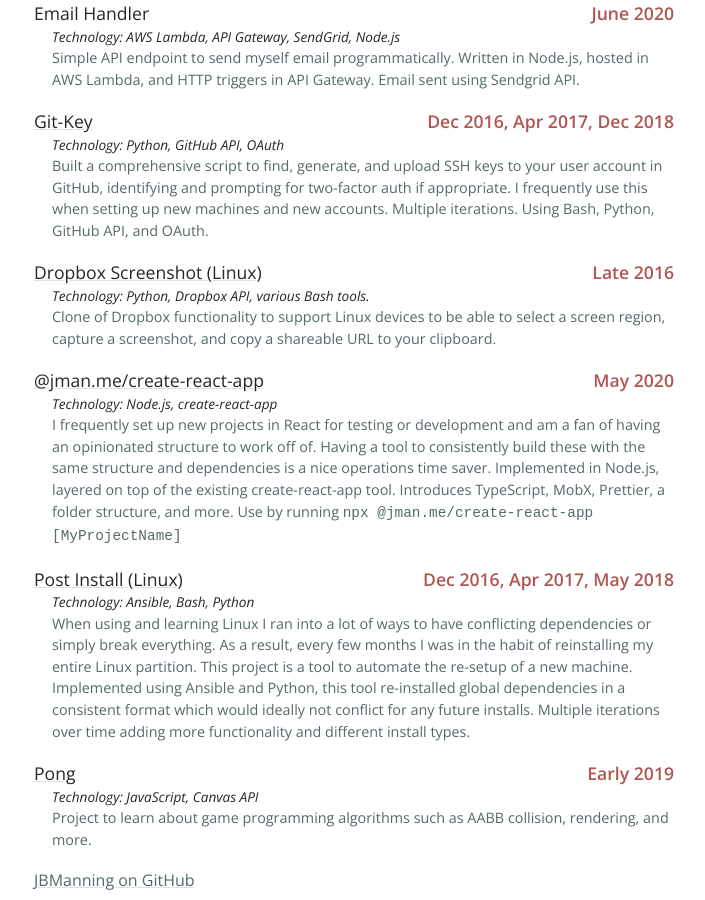
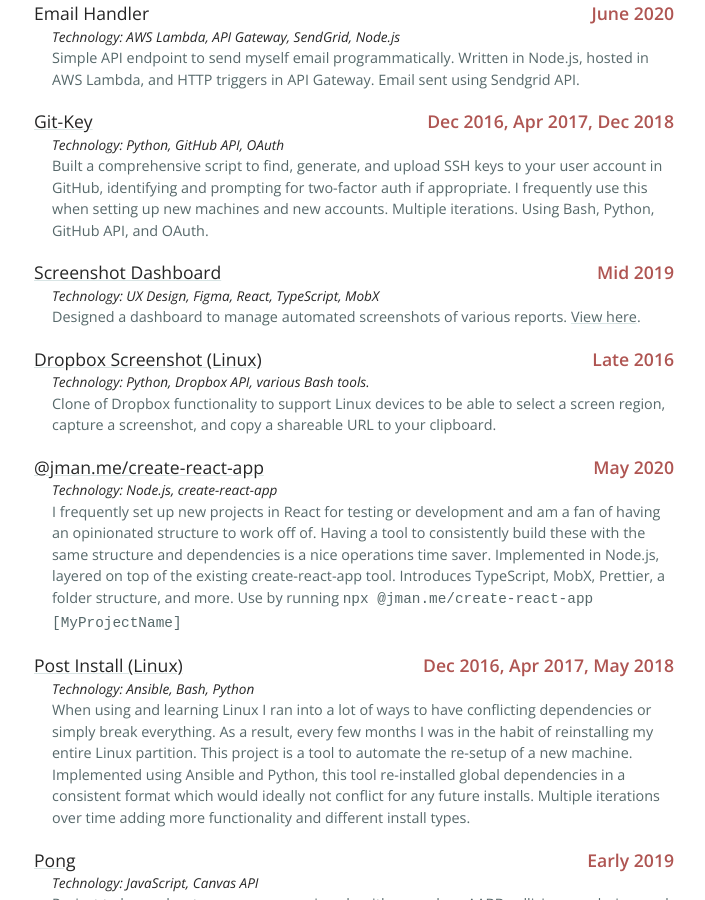
Before and after one commit to its-jman/jman.me, a Jekyll site: the page built from docs/projects/index.html, in a window 1280 px wide and 900 px high, scrolled down 1372 px. Shown: the whole window, without its empty margins (286-991 px from the left). Built offline with Jekyll 4.4.1, drawn with Linux system fonts in a browser that asks for light colours.

Commit message:
add screenshot-dashboard

```diff
--- a/docs/_data/projects.yml
+++ b/docs/_data/projects.yml
@@ -90,6 +90,14 @@
     if appropriate. I frequently use this when setting up new machines and new
     accounts. Multiple iterations. Using Bash, Python, GitHub API, and OAuth.
 
+- name: "Screenshot Dashboard"
+  repository: https://screenshot-dashboard.jman.me
+  date: "Mid 2019"
+  tech: UX Design, Figma, React, TypeScript, MobX
+  description: |-
+    Designed a dashboard to manage automated screenshots of various reports. [View
+    here](https://screenshot-dashboard.jman.me).
+
 - name: "Dropbox Screenshot (Linux)"
   repository: https://github.com/jbmanning/dropbox-screenshot
   date: "Late 2016"
```
